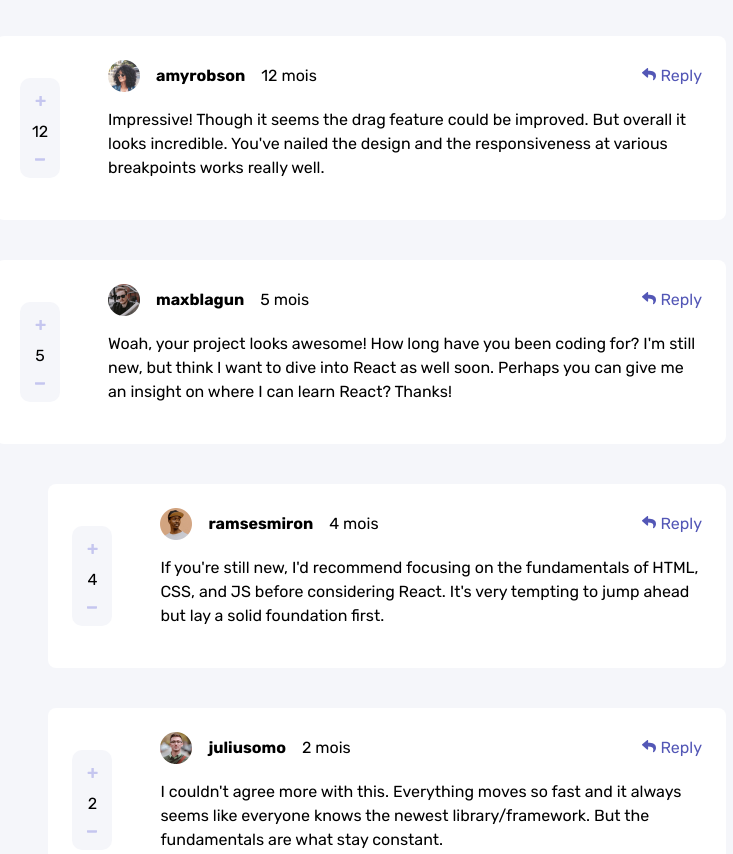
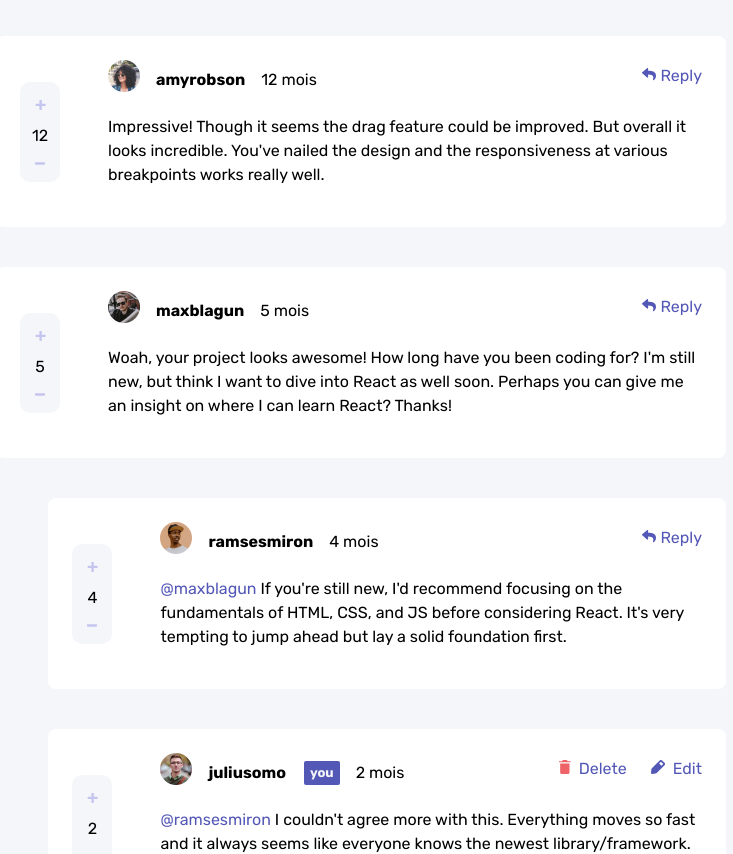
Before and after one commit to Moulaye-dagnon/comment-interactive-section, a React (Vite) app: page / in a window 1280 px wide. Shown: the top 854 px of the page, without its empty margins (279-1012 px from the left). Built offline with nearby package versions, Linux system fonts and the light colour scheme.

Commit message:
new features add

```diff
--- a/src/App.jsx
+++ b/src/App.jsx
@@ -2,17 +2,11 @@
 import { useState } from 'react'
 import './App.css'
 import { AllComments } from './Component/allComments'
-import { Form } from './Component/form'
 import data from './data.json'
-// import { SetValueContext, ValueContext } from './utils/Context'
 function App() {
-	const [value, setvalue] = useState('')
 
-  return (
-	<div className='Container'>
+	return (
 		<AllComments  data={data}/>
-		{/* <Form holder={data.currentUser.username} /> */}
-	</div>
   )
 }
 
--- a/src/Component/CommentItem.css
+++ b/src/Component/CommentItem.css
@@ -20,13 +20,23 @@
 }
 .profil-pseudo{
 	font-weight: 700;
+	margin: 0 16px;
 }
-.profil-pseudo{
-	margin: 0 16px;
+.profil-you{
+	margin: 0 16px 0 2px;
+	font-size: 0.81rem;
+	font-weight: bold;
+	border-radius: 2px;
+	background-color:  #5357B6;
+	color: #F5F6FA;
+	padding: 0 6px;
 }
 .comment-profil{
 	width: 32px;
 	height: 32px;
+}
+.comment-body span{
+	color: #5357B6;
 }
 .Comment-like{
 	position: absolute;
@@ -41,7 +51,7 @@
 	border-radius: 10px;
 
 }
-.Comment-Reply{
+.Comment-Reply, .Edit-Delete{
 	position: absolute;
 	right: 16px;
 	bottom: 16px;
@@ -50,10 +60,19 @@
 .Comment-Reply:hover{
 	opacity: .5;
 }
-.commentReply{
-	width: 90%;
+.Edit-Delete{
+	display: flex;
+	align-items: center;
+	justify-content: center;
 }
-@media only screen and (min-width : 500px) {
+.Edit-Delete .Comment-Delete  {
+	margin-right: 24px;
+}
+.Edit-Delete .Comment-Delete img , .Edit-Delete .Comment-Edit img{
+	margin-right: 8px;
+}
+
+@media only screen and (min-width : 600px) {
 	.CommentItem{
 
 		padding: 24px;
@@ -74,10 +93,12 @@
 		flex-direction: column;
 	}
 
-	.Comment-Reply{
+	.Comment-Reply , .Edit-Delete{
 		right: 24px;
 		bottom: auto;
 		top: 28px;
 	}
 
+
+
 }
--- /dev/null
+++ b/src/Component/FormContent.jsx
@@ -0,0 +1,42 @@
+import { useContext, useState } from 'react'
+import './form.css'
+export function FormComment ({ currentUser, setDataComments,dataComments}){
+	const hanldleSubmit =(e)=>{
+		e.preventDefault()
+		const value = e.target[0].value
+		const id = Math.random().toString(36).substring(2,9)
+		const currentTime = new Date()
+		let newRecors = {
+			"id" : id,
+			"content": value,
+			"createdAt":currentTime ,
+			"score": 0,
+			"user": {
+				"image": {
+					"png": currentUser.image.png,
+					"webp": currentUser.image.webp
+				  },
+				  "username": currentUser.username
+			},
+			"replies": []
+		}
+		let updateData = [
+			...dataComments,
+			newRecors
+		]
+		setDataComments(updateData)
+		}
+
+
+	return (
+		<form onSubmit={hanldleSubmit} className="formContainer">
+			<div className="Form-profil">
+				<img src="../../public/images/avatars/image-juliusomo.png" alt="" />
+			</div>
+			<div className='textComment'>
+				<textarea    />
+			</div>
+			<button className='btn-send' type='submit' >Send</button>
+		</form>
+	)
+}
--- a/src/Component/allComments.css
+++ b/src/Component/allComments.css
@@ -1,3 +1,6 @@
+.container{
+	padding: 16px;
+}
 .all{
 	max-width: 730px;
 	margin: 0 auto;
--- a/src/Component/allComments.jsx
+++ b/src/Component/allComments.jsx
@@ -1,47 +1,67 @@
 import { useContext, useState } from 'react'
 import './allComments.css'
 import { Comments } from './commentItem'
-import { setdataContext, dataContext } from '../utils/contex'
+import { FormComment } from './FormContent'
+import {dataCommentsContext } from '../utils/contex.jsx'
 export function AllComments({data}){
-	const [Data , setData] = useState(data.comments)
+	const [Data , setData] = useState(data)
+	const { currentUser , comments} = Data
+	const [dataComments, setDataComments] = useState(comments)
+	const [editComment, setEditComment] = useState('')
+	const [replyComment , setReplyComment]	 = useState('')
+	const [recordComment, setRecordComment] = useState('')
+	return (
 
+			<dataCommentsContext.Provider value={dataComments}>
+				<div className="Container">
+				<section className='Section-Comments'>
+				{dataComments.map((comment)=>{
+				if(comment.replies){
+					return (
+						<div key={comment.id} className="all">
+							{<Comments
+								commentData={comment}
+								setDataComments={setDataComments}
+								dataComments = {dataComments}
+								currentUser = {currentUser}
+								setEditComment = {setEditComment}
+								editComment = {editComment}
 
-	return (
-			<>
-			<setdataContext.Provider value={setData}>
-				<dataContext.Provider value={Data} >
-				{ Data.map(item =>{
-						if(item.replies){
-							return (
-								<div key={item.id} className="all">
-									<Comments  commentData={item} />
+							 />}
 							<div className="reply">
-										{item.replies.map(it =>{
-											return <Comments key={it.id}  commentData={it} />
+								{comment.replies.map((reply)=>{
+									return <Comments  key={reply.id}
+									 			commentData={reply}
+												setDataComments={setDataComments}
+												dataComments = {dataComments}
+												currentUser = {currentUser}
+												setEditComment = {setEditComment}
+												editComment = {editComment}
+											/>
 								})}
 							</div>
 						</div>
 					)
 				}
-						return ( <div  key={item.id} className="all">
-							<Comments  commentData={item} />
+				return (
+					<div key={comment.id} className="all">
+						<Comments  commentData={comment}/>
 					</div>
 				)
-					})
-				}
-				</dataContext.Provider>
-			</setdataContext.Provider>
+						}) }
+				</section>
+
+				<FormComment
+					currentUser = {currentUser}
+				 	setDataComments={setDataComments}
+					dataComments = {dataComments}
+					/>
+
+				</div>
+			</dataCommentsContext.Provider>
 
 
-	</>
+
+
 	)
 }
-{/* <Comments commentData={data}/>
-				{data.replies && (
-					<div className="reply">
-						<hr />
-						{data.replies.map(reply=>{
-							return <Comments key={reply.id} commentData={reply}  />
-						})}
-					</div>
-				)} */}
--- a/src/Component/commentItem.jsx
+++ b/src/Component/commentItem.jsx
@@ -2,63 +2,141 @@ import './CommentItem.css'
 import icon_plus from '../assets/icon-plus.svg'
 import icon_minus from '../assets/icon-minus.svg'
 import icon_reply from '../assets/icon-reply.svg'
-import { dataContext, setdataContext } from '../utils/contex'
+import icon_delete from '../assets/icon-delete.svg'
+import icon_edit from '../assets/icon-edit.svg'
+
 import { useContext, useState } from 'react'
-import { Form } from './form'
-export function Comments({commentData}){
-	const [likeValue, setlikeValue ] = useState(commentData.score)
+export function Comments({commentData , setDataComments , dataComments,currentUser,setEditComment,editComment}){
 	const [Reply , setReply ] = useState(false)
 
-	const [Value , setValue] = useState('')
-	const incrementLike = ()=>{
-		setlikeValue(l=> l+1)
+
+
+	const incrementLike = (id)=>{
+		let incrementLikeComment;
+		let object = dataComments.find((comment)=> comment.id == id)
+		if (object) {
+			 incrementLikeComment = dataComments.map((comment)=>{
+				if(comment.id == id){
+					let item = {...comment , 'score': comment.score +1}
+					return item
+				}
+				return comment
+			})
+		}
+		// else{
+		// 	incrementLikeComment = dataComments.map((comment)=>{
+		// 			let commentReplies = comment.replies.map((reply)=>{
+		// 				if(reply.id == id){
+		// 					let item = {...comment , 'score': comment.score +1}
+		// 					return item
+		// 				}
+		// 				return comment
+		// 			})
+		// 			let  OneComment = {...comment , 'replies': commentReplies}
+
+		// 			return  OneComment || comment
+
+		// 	})
+
+		// }
+		setDataComments(incrementLikeComment)
+
 	}
-	const decrementLike = ()=>{
-		setlikeValue(l=> l-1)
+	const decrementLike = (id)=>{
+		let decrementLikeComment;
+		let object = dataComments.find((comment)=> comment.id == id)
+		if (object) {
+			decrementLikeComment = dataComments.map((comment)=>{
+				if(comment.id == id){
+					let item = {...comment , 'score': comment.score - 1}
+					return item
+				}
+				return comment
+			})
+		}
+		setDataComments(decrementLikeComment)
 	}
 
 	const handleReply = ()=>{
 		setReply( v=> !v)
 	}
+	const handleDelete = (id)=>{
+		let updateData ;
+		let object = dataComments.find((comment)=> comment.id == id)
+		if (object) {
+			updateData = dataComments.filter((comment)=>comment.id != id)
+		} else {
+			updateData = dataComments.map(comment=>{
+				const deleteComment = comment.replies.filter(reply=>{
+					return reply.id != id
+				})
+				 const OneComment = {...comment, 'replies': deleteComment }
 
-	const setData = useContext(setdataContext)
-	const Data = useContext(dataContext)
+				 return OneComment
+			})
+		}
 
-	// const handleSubmit= (e)=>{
-	// 	e.preventDefault()
-	// 	console.log(t);
-	// 	// setData(
-	// 	// 	Data.comments.find(f=>f.id == item.id).replies.push({
-	// 	// 		'id':1
-	// 	// 	})
-	// 	// )
-	// }
+		setDataComments(updateData)
+ 	}
+
+
+
 	return (
 			<>
 					<div className='CommentItem'>
 					<div className='Comment-header'>
 						<div className='profil'>
-						<img className='comment-profil' src={commentData.user.image.png} alt="" />
+						<picture>
+							<source srcSet={commentData.user.image.webp}/>
+							<img className='comment-profil' src={commentData.user.image.png} alt="" />
+						</picture>
+
 						<span className='profil-pseudo'>{commentData.user.username}</span>
+
+						{commentData.user.username == 'juliusomo' ?(
+							<span className='profil-you'>you</span>
+						): ''}
+
 						<span className='comment-date'>{commentData.score} mois </span>
 						</div>
-						<p className='comment-body'>{ Value ? Value: commentData.content}</p>
+						<p className='comment-body'>{ commentData.replyingTo ? (
+							<>
+							<span>@{commentData.replyingTo}</span> {commentData.content}
+							</>
+						) : commentData.content
+						}</p>
 
 					</div>
 					<div className='Comment-like'>
-						<img className='icon=plus' onClick={incrementLike} src={icon_plus} alt="" />
-						<span> {likeValue} </span>
-						<img className='icon-minus' onClick={decrementLike} src={icon_minus} alt="" />
+						<img className='icon=plus' onClick={(e)=>incrementLike(commentData.id)} src={icon_plus} alt="" />
+						<span> {commentData.score} </span>
+						<img className='icon-minus' onClick={(e)=>decrementLike(commentData.id)} src={icon_minus} alt="" />
 					</div>
-					<div onClick={handleReply} className='Comment-Reply'>
+					{
+					commentData.user.username == 'juliusomo' ?(
+							<div className='Edit-Delete'>
+								<div onClick={(e)=>handleDelete(commentData.id)} className="Comment-Delete">
+									<img src={icon_delete} alt="" />
+									Delete
+								</div>
+								<div  className='Comment-Edit'>
+									<img src={icon_edit} alt="" />
+									Edit
+								</div>
+
+							</div>
+
+
+					):
+					(
+						<div onClick={handleReply} className='Comment-Reply'>
 						<img   src={icon_reply} alt="" /> Reply
 					</div>
+
+					)
+					}
 				</div>
-				{
-					Reply && (
-						<Form  holder={commentData.username} />
-					)
-				}
+
 			</>
 
 	)
--- a/src/Component/form.jsx
+++ /dev/null
@@ -1,75 +0,0 @@
-import { useContext, useState } from 'react'
-import './form.css'
-import { dataContext, setdataContext } from '../utils/contex'
-export function Form({onsbmit , holder,  }){
-	const setData = useContext(setdataContext)
-	const Data = useContext(dataContext)
-	const [value, setvalue]= useState('')
-	const hanleSubmit = (e)=>{
-		e.preventDefault()
-		const d = Data.find(item =>item.id == 1 )
-		d.replies.push(  {
-			"id": 10,
-			"content": "test",
-			"createdAt": "1 month ago",
-			"score": 12,
-			"user": {
-			  "image": {
-				"png": "../../public/images/avatars/image-amyrobson.png",
-				"webp": "../../public/images/avatars/image-amyrobson.webp"
-			  },
-			  "username": "amyrobson"
-			}
-		  })
-
-		//   setData(
-
-		// 	// {
-		// 	// 	...Data,
-		// 	// 	comments: [
-		// 	// 		...Data.comments,
-		// 	// 		d
-		// 	// 	]
-		// 	// }
-		//   )
-		console.log(d.replies);
-		console.log(d);
-
-	}
-	return (
-		<form onSubmit={hanleSubmit} className="formContainer">
-			<div className="Form-profil">
-				<img src="../../public/images/avatars/image-juliusomo.png" alt="" />
-			</div>
-			<div className='textComment'>
-				<textarea onChange={(e)=> setvalue(e.target.value)} placeholder={`@${holder}`}  />
-			</div>
-			<button className='btn-send' type='submit' >Send</button>
-		</form>
-	)
-}
-
-
-// Data.comments.map(id=>{
-// 	if(id.id ==1){
-// 		return {
-// 			...id,
-// 			'replies': [
-// 				...id.replies,
-// 				{
-// 					"id": 3,
-// 					"content": "If you're still new, I'd recommend focusing on the fundamentals of HTML, CSS, and JS before considering React. It's very tempting to jump ahead but lay a solid foundation first.",
-// 					"createdAt": "1 week ago",
-// 					"score": 4,
-// 					"replyingTo": "maxblagun",
-// 					"image": {
-// 						"png": "../../public/images/avatars/image-juliusomo.png",
-// 						"webp": "../../public/images/avatars/image-juliusomo.webp"
-// 					  },
-// 					  "username": "juliusomo"
-// 				  }
-// 			]
-// 		}
-// 	}
-// 	return id
-// })
--- a/src/utils/contex.jsx
+++ b/src/utils/contex.jsx
@@ -1,4 +1,13 @@
 import { createContext } from "react";
 
-export const setdataContext = createContext(null)
-export const dataContext = createContext(null)
+
+
+
+export const setdataCommentsContext = createContext(null)
+export const dataCommentsContext = createContext(null)
+export const setEditCommentsContext = createContext(null)
+export const editCommentsContext = createContext(null)
+export const setReplyCommentContext = createContext(null)
+export const replyContext = createContext(null)
+export const setRecordCommentContext = createContext(null)
+export const recordCommentContext = createContext(null)
```
Lines whose indentation alone changed are shown as unchanged.
